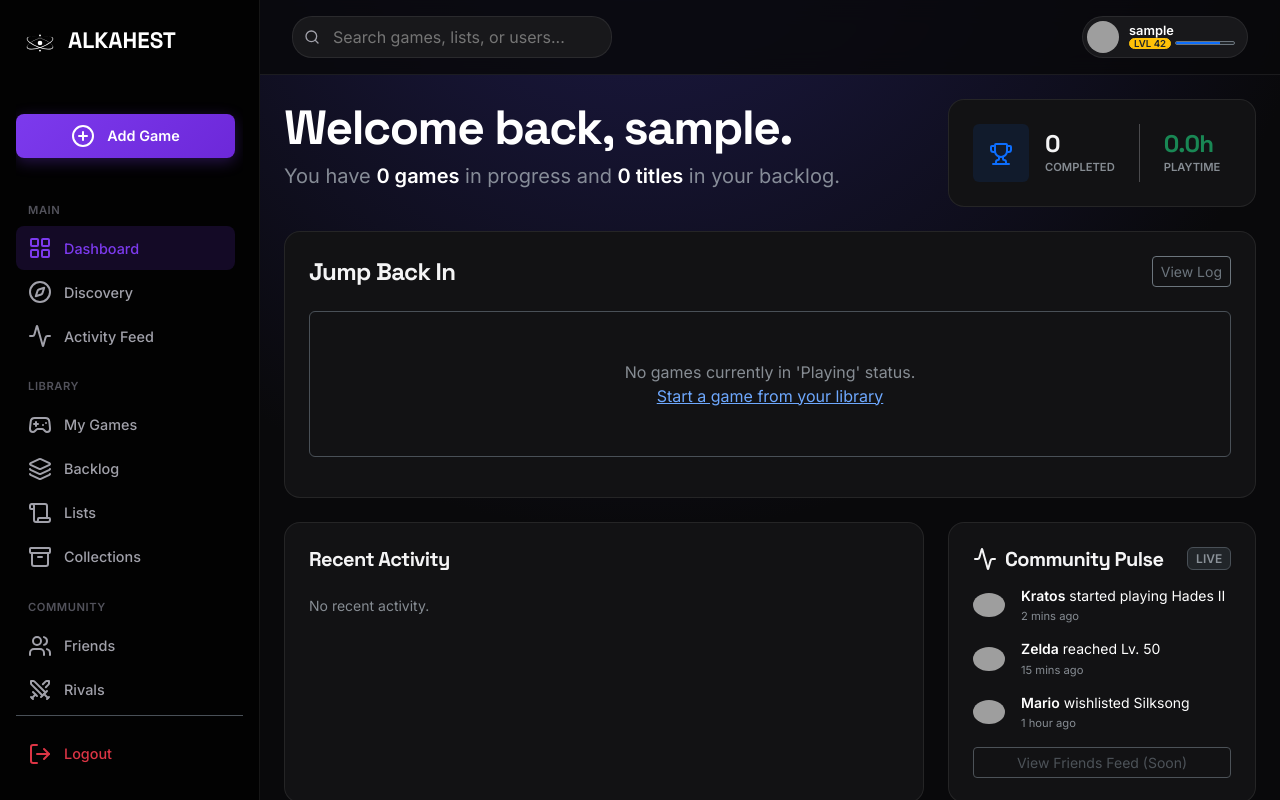
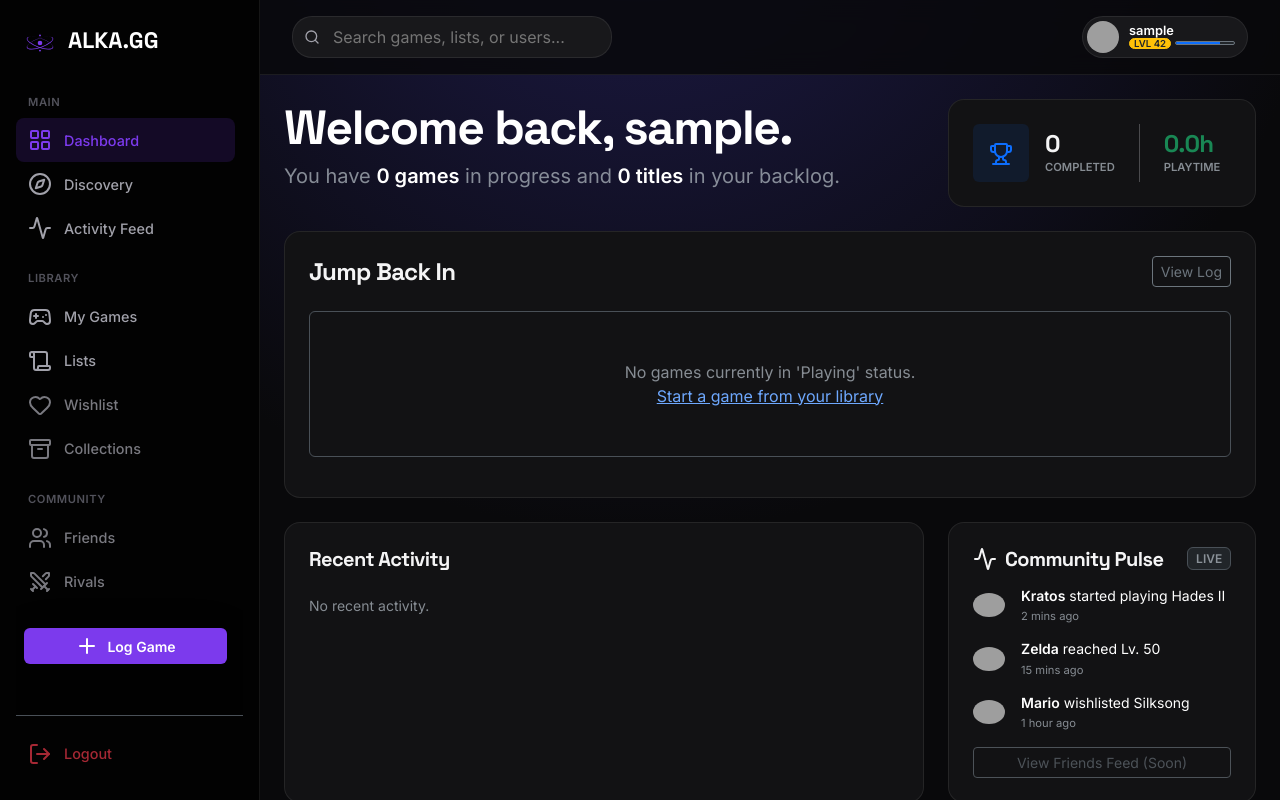
Before and after one commit to IgorLima-py/project-alkahest, a Django app: page / in a window 1280 px wide. Run offline with Django 5.2, Linux system fonts and the light colour scheme; the visitor is signed in with stand-in values (Sample User, id 1); data comes from the database, SQL or seed files in the repository; data that the repository does not hold is empty; some libraries are stand-ins or nearby versions; grey boxes are pictures that could not be loaded.

Commit message:
Refactor: Update sidebar_content template for improved layout and styling; enhance navigation links and add search functionality

```diff
--- a/vault/templates/includes/sidebar_content.html
+++ b/vault/templates/includes/sidebar_content.html
@@ -1,5 +1,6 @@
-<a href="{% url 'dashboard' %}" class="brand">
-    <div style="width: 32px; color: white;"> <!-- Logo Branco (h) -->
+<!-- templates/includes/sidebar_content.html -->
+<a href="{% url 'dashboard' %}" class="brand text-decoration-none">
+    <div style="width: 32px; color: var(--accent-primary);"> <!-- Logo com Accent -->
         <svg viewBox="0 0 800 500" xmlns="http://www.w3.org/2000/svg">
             <g fill="currentColor">
                 <circle cx="400" cy="250" r="58" />
@@ -10,23 +11,24 @@
             </g>
         </svg>
     </div>
-    <span>ALKAHEST</span> <!-- Nome corrigido (h) -->
+    <span class="tracking-tight fw-bold" style="font-family: 'Space Grotesk', sans-serif;">ALKA.GG</span>
 </a>
 
-<div class="d-flex flex-column flex-grow-1 overflow-auto pe-2">
-    <!-- ADD GAME (Destacado no Centro - i) -->
-    <a href="{% url 'add_game' %}" class="nav-link-custom btn-add-game">
-        <i data-lucide="plus-circle" size="20"></i> Add Game
-    </a>
+<div class="d-flex flex-column flex-grow-1 overflow-auto pe-2 custom-scrollbar">
 
-    <div class="nav-section">Main</div>
+    <!-- SEARCH (Mobile only - Desktop is in Header) -->
+    <div class="d-lg-none mb-3">
+        <input type="text" class="form-control bg-dark border-secondary text-white btn-sm" placeholder="Search...">
+    </div>
+
+    <div class="nav-section mt-1">Main</div>
     <a href="{% url 'dashboard' %}" class="nav-link-custom {% if request.resolver_match.url_name == 'dashboard' %}active{% endif %}">
         <i data-lucide="layout-grid" size="18"></i> Dashboard
     </a>
-    <a href="#" class="nav-link-custom" data-bs-toggle="tooltip" title="Coming in Phase 2">
+    <a href="{% url 'discovery' %}" class="nav-link-custom {% if request.resolver_match.url_name == 'discovery' %}active{% endif %}">
         <i data-lucide="compass" size="18"></i> Discovery
     </a>
-    <a href="#" class="nav-link-custom" data-bs-toggle="tooltip" title="See what friends are playing">
+    <a href="#" class="nav-link-custom">
         <i data-lucide="activity" size="18"></i> Activity Feed
     </a>
 
@@ -34,28 +36,34 @@
     <a href="{% url 'library' %}" class="nav-link-custom {% if request.resolver_match.url_name == 'library' %}active{% endif %}">
         <i data-lucide="gamepad-2" size="18"></i> My Games
     </a>
-    <a href="{% url 'library' %}?status=backlog" class="nav-link-custom">
-        <i data-lucide="layers" size="18"></i> Backlog
-    </a>
     <a href="{% url 'my_lists' %}" class="nav-link-custom {% if request.resolver_match.url_name == 'my_lists' %}active{% endif %}">
         <i data-lucide="scroll" size="18"></i> Lists
     </a>
-    <a href="#" class="nav-link-custom" data-bs-toggle="tooltip" title="Collections Feature Coming Soon">
+    <a href="#" class="nav-link-custom opacity-75" data-bs-toggle="tooltip" title="Coming Soon">
+        <i data-lucide="heart" size="18"></i> Wishlist
+    </a>
+    <a href="#" class="nav-link-custom opacity-75" data-bs-toggle="tooltip" title="Coming Soon">
         <i data-lucide="archive" size="18"></i> Collections
     </a>
 
     <div class="nav-section">Community</div>
-    <a href="#" class="nav-link-custom" data-bs-toggle="tooltip" title="Friends System Soon">
+    <a href="#" class="nav-link-custom opacity-75">
         <i data-lucide="users" size="18"></i> Friends
     </a>
-    <a href="#" class="nav-link-custom" data-bs-toggle="tooltip" title="Rivals Leaderboard Soon">
+    <a href="#" class="nav-link-custom opacity-75">
         <i data-lucide="swords" size="18"></i> Rivals
     </a>
+
+    <!-- ADD GAME BUTTON (Movido para baixo para menos intrusão visual mas fácil acesso) -->
+    <div class="mt-4 px-2">
+        <a href="{% url 'add_game' %}" class="btn btn-primary w-100 fw-bold d-flex align-items-center justify-content-center gap-2 shadow-lg glow-hover" style="background: var(--accent-primary); border: none;">
+            <i data-lucide="plus" size="16"></i> <span class="small">Log Game</span>
+        </a>
+    </div>
 </div>
 
-<!-- Logout Isolado no Rodapé (i) -->
 <div class="mt-auto pt-3 border-top border-subtle">
-    <a href="{% url 'logout' %}" class="nav-link-custom text-danger">
+    <a href="{% url 'logout' %}" class="nav-link-custom text-danger opacity-75 hover-opacity-100">
         <i data-lucide="log-out" size="18"></i> Logout
     </a>
 </div>
```
